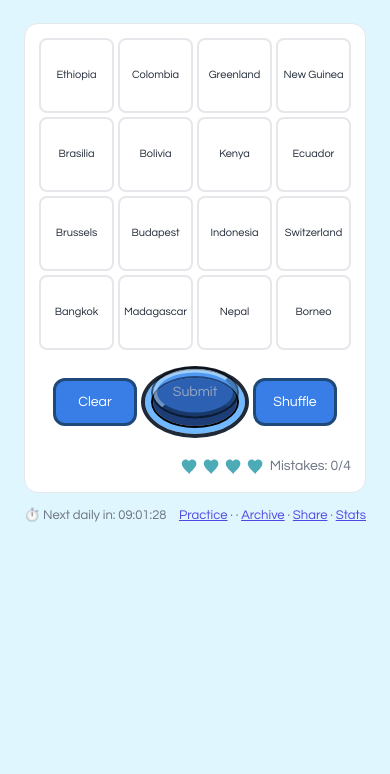
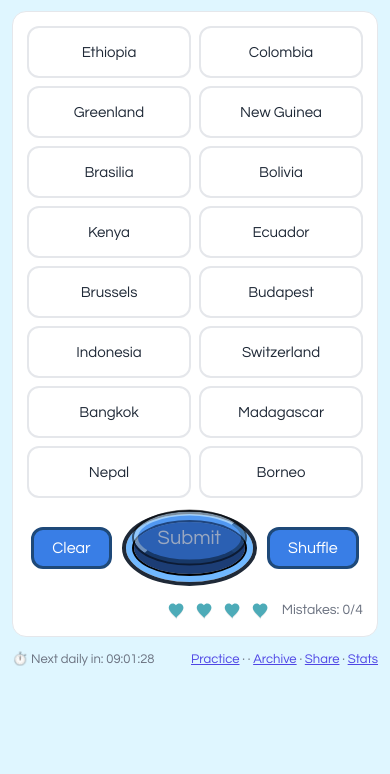
Before and after one commit to markapaa/geoquads-demo, a plain HTML site: page index.html in a window 390 px wide. Shown: the part 70-844 px from the top of the page. Drawn offline with Linux system fonts and the light colour scheme.

Commit message:
Update style.css

```diff
--- a/style.css
+++ b/style.css
@@ -1,6 +1,5 @@
 :root {
-  /* Χρώματα θέματος */
-  --bg: #dff6ff;
+  --bg: #dff6ff;       /* baby blue background */
   --card: #ffffff;
   --ink: #1f2937;
   --muted: #6b7280;
@@ -11,38 +10,31 @@
   --border: #e5e7eb;
   --selected: #dbeafe;
 
-  /* Τυπογραφία & hit targets (responsive) */
-  --fs-title: clamp(22px, 3.2vw, 28px);
-  --fs-body: clamp(14px, 2.4vw, 16px);
-  --fs-cell: clamp(14px, 2.6vw, 16px);
-  --hit-size: 48px; /* ελάχιστο target για κινητό */
+  /* Category palette (used by JSON or JS optional) */
+  --cat1: #7BCDBA;
+  --cat2: #00CEC8;
+  --cat3: #00A5A0;
+  --cat4: #156064;
 }
 
 /* Base */
-* { box-sizing: border-box; -webkit-tap-highlight-color: transparent; }
+* { box-sizing: border-box; }
 html, body { height: 100%; }
 body {
   margin: 0;
   padding: 16px;
   font-family: "Century Gothic", CenturyGothic, AppleGothic, sans-serif;
-  font-size: var(--fs-body);
   color: var(--ink);
   background: var(--bg);
 }
-.wrap {
-  max-width: 900px; margin: 0 auto;
-  /* safe-area για κινητά με notch */
-  padding-left: max(16px, env(safe-area-inset-left));
-  padding-right: max(16px, env(safe-area-inset-right));
-  padding-bottom: max(16px, env(safe-area-inset-bottom));
-}
+.wrap { max-width: 900px; margin: 0 auto; }
 
 /* Header */
 header {
   display: flex; align-items: center; justify-content: space-between;
   gap: 12px; margin-bottom: 12px;
 }
-h1 { margin: 0; font-size: var(--fs-title); }
+h1 { margin: 0; font-size: 28px; }
 .sub { color: var(--muted); font-size: 14px; }
 .corner-actions { display: flex; align-items: center; gap: 8px; }
 
@@ -64,45 +56,43 @@ h1 { margin: 0; font-size: var(--fs-title); }
 .bar {
   display: flex; justify-content: space-between; align-items: center;
   padding: 10px 12px; border: 1px solid var(--border); border-radius: 12px;
-  background: #ecfdf5; /* αντικαθίσταται από JS/JSON color */
+  background: #ecfdf5; /* can be overridden by JS with group color */
 }
 .bar .name { font-weight: 600; }
 .bar .items { color: var(--muted); font-size: 14px; }
 
 /* Grid & tiles */
 .grid {
-  display: grid; grid-template-columns: repeat(4, minmax(0, 1fr)); gap: 10px;
+  display: grid;
+  grid-template-columns: repeat(4, minmax(0, 1fr));
+  gap: 10px;
 }
 .cell {
   background: var(--card); border: 2px solid var(--border);
   padding: 14px; border-radius: 12px; text-align: center; cursor: pointer;
-  min-height: var(--hit-size); display: flex; align-items: center; justify-content: center;
-  user-select: none; touch-action: manipulation;
-  font-size: var(--fs-cell);
+  min-height: 60px; display: flex; align-items: center; justify-content: center;
+  user-select: none;
 }
 .cell.selected { background: var(--selected); border-color: #93c5fd; }
+/* Focus ring for a11y */
+.cell:focus { outline: 3px solid var(--accent-weak); outline-offset: 2px; }
 
 /* Controls (centered) */
 .controls {
   display: flex; justify-content: center; align-items: center;
-  gap: 20px; margin: 20px 0; flex-wrap: wrap;
-}
-button {
-  min-height: var(--hit-size); min-width: 110px;
-  padding: 10px 18px; font-size: var(--fs-body);
-  font-family: "Century Gothic", CenturyGothic, AppleGothic, sans-serif;
-  touch-action: manipulation;
+  gap: 20px; margin: 20px 0;
 }
 
 /* Secondary buttons (Clear / Shuffle) */
 .btn-secondary {
-  background-color: #397ee6; /* ίδιο μπλε με το submit theme */
+  background-color: #397ee6; /* same blue tone as submit theme */
   color: #fff;
   font-size: 18px;
   padding: 12px 22px;
   border: 3px solid #1e4979;
   border-radius: 12px;
   cursor: pointer;
+  font-family: "Century Gothic", CenturyGothic, AppleGothic, sans-serif;
   transition: background 0.2s ease, transform 0.2s ease, opacity 0.2s ease;
 }
 .btn-secondary:hover { background-color: #156064; transform: translateY(-2px); }
@@ -111,13 +101,13 @@ button {
 
 /* Fancy Submit button (blue) */
 .button-border {
-  border: 8px solid #70b8ff;   /* ανοιχτό μπλε στεφάνι */
+  border: 8px solid #70b8ff;   /* light blue ring */
   outline: 4px solid;
   border-radius: 100%;
   display: inline-block;
 }
 .button-base {
-  background-color: #1c3d75;   /* σκούρο μπλε φόντο */
+  background-color: #1c3d75;   /* dark blue base */
   outline: 2px solid black;
   position: relative;
   border-radius: 100%;
@@ -132,12 +122,13 @@ button {
   border-top-color: #c5e1f8;
   border-bottom-color: #14345e;
   border-right-color: #1e4979;
-  background-color: #397ee6;   /* βασικό μπλε */
+  background-color: #397ee6;   /* primary blue */
   cursor: pointer;
   color: #fff;
   padding: 14px 24px;
   transform: translateY(-20%);
   transition: transform 0.2s ease, opacity 0.2s ease;
+  font-family: "Century Gothic", CenturyGothic, AppleGothic, sans-serif;
 }
 .button:hover { transform: translateY(-10%); }
 .button:active { transform: translateY(0); }
@@ -149,6 +140,7 @@ button {
   font-size: 14px; color: var(--muted); min-height: 24px;
 }
 .msg.ok { color: var(--ok); }
+
 .footer {
   margin-top: 14px; font-size: 13px; color: var(--muted);
   display: flex; justify-content: space-between; align-items: center;
@@ -158,7 +150,7 @@ button {
 /* Practice overlay */
 #practiceMenu {
   position: fixed; inset: 0;
-  display: none; /* ανοίγει με JS */
+  display: none; /* toggled via JS */
   align-items: center; justify-content: center;
   background: rgba(0,0,0,0.15);
   z-index: 50;
@@ -171,8 +163,11 @@ button {
   padding: 16px;
   display: flex; gap: 8px; flex-direction: column;
   min-width: 260px;
-  width: min(92vw, 360px); /* mobile friendly */
   box-shadow: 0 10px 24px rgba(0,0,0,0.08);
+}
+#practiceMenu .pmenu .pmenu-title {
+  font-weight: 600;
+  margin-bottom: 6px;
 }
 #practiceMenu .pmenu button {
   padding: 10px 14px;
@@ -180,94 +175,50 @@ button {
   border: 1px solid var(--border);
   background: var(--card);
   cursor: pointer;
+  font-family: "Century Gothic", CenturyGothic, AppleGothic, sans-serif;
 }
 #practiceMenu .pmenu button:hover { background: var(--accent-weak); }
 #practiceMenu .pmenu .ghost { background: transparent; }
 
 /* Hearts (lives) */
+.lives { display:flex; align-items:center; gap:10px; }
+.hearts { display:flex; gap:6px; }
 .heart {
   display:inline-block;
   width:22px;
   height:22px;
-  color:#4dabb8;             /* μπλε */
-  vertical-align:middle;
+  color:#4dabb8;                /* blue hearts */
+  filter: drop-shadow(0 1px 0 rgba(0,0,0,0.1));
+  user-select: none;
+  line-height: 1;
+  vertical-align: middle;
 }
-.heart.empty { opacity:0.28; }  /* «άδεια» καρδιά με διαφάνεια */
+.heart.empty { opacity: 0.28; }
+.lives-numbers { color: var(--muted); }
 
-/* Small interactive feel */
-.cell:active, button:active { transform: translateY(1px); }
-
-/* Responsive grid breakpoints */
-@media (max-width: 820px) {
-  .grid { grid-template-columns: repeat(3, 1fr); }
-}
+/* Responsive tweaks */
 @media (max-width: 520px) {
-  .grid { grid-template-columns: repeat(2, 1fr); }
-}
-/* --- Mobile adjustments --- */
-@media (max-width: 520px) {
-  .grid { grid-template-columns: repeat(2, 1fr); }
+  body { padding: 12px; }
+  .grid {
+    grid-template-columns: repeat(2, 1fr);
+    gap: 8px;
+  }
   .cell {
-    padding: 8px;         /* μικρότερο padding */
-    min-height: 48px;     /* πιο χαμηλά */
-    font-size: 12px;      /* μικρότερη γραμματοσειρά */
+    min-height: 52px;
+    padding: 10px;
+    font-size: 15px;
   }
+  .controls { gap: 14px; margin: 16px 0; }
+  .button { font-size: 20px; padding: 12px 20px; transform: translateY(-18%); }
+  .btn-secondary { font-size: 16px; padding: 10px 18px; }
 }
 
-@media (max-width: 380px) {
-  .cell {
-    padding: 6px;
-    min-height: 40px;
-    font-size: 11px;
-  }
+/* Even smaller phones */
+@media (max-width: 360px) {
+  .cell { min-height: 46px; font-size: 14px; padding: 8px; }
 }
 
-/* === Compact 4×4 σε μικρές οθόνες === */
-@media (max-width: 420px) {
-  .wrap {
-    padding-left: 8px;
-    padding-right: 8px;
-  }
-
-  /* ΠΑΝΤΑ 4 στήλες στο κινητό */
-  .grid {
-    grid-template-columns: repeat(4, 1fr) !important;
-    gap: 4px;
-  }
-
-  .cell {
-    /* πιο «σφιχτά» tiles */
-    padding: 4px 2px;
-    font-size: 11px;
-    line-height: 1.1;
-    border-radius: 8px;
-
-    /* να γίνουν τετράγωνα και μικρά */
-    min-height: auto !important;
-    aspect-ratio: 1 / 1;
-
-    /* σπάσιμο λέξεων για να μη “πετάγονται” έξω */
-    word-break: break-word;
-    hyphens: auto;
-  }
-
-  /* πιο μικρό κείμενο στις μπάρες */
-  .bar .items { font-size: 12px; }
-
-  /* κουμπιά πιο compact και κεντρικά */
-  .controls { gap: 8px; }
-  .btn-secondary, .button {
-    min-width: 84px;
-    padding: 10px 12px;
-    font-size: 14px;
-  }
+/* Reduced motion support */
+@media (prefers-reduced-motion: reduce) {
+  * { animation: none !important; transition: none !important; }
 }
-
-/* ακόμη πιο σφιχτά για πολύ μικρά πλάτη */
-@media (max-width: 360px) {
-  .grid { gap: 3px; }
-  .cell {
-    font-size: 10px;
-    padding: 3px 2px;
-  }
-}
```
